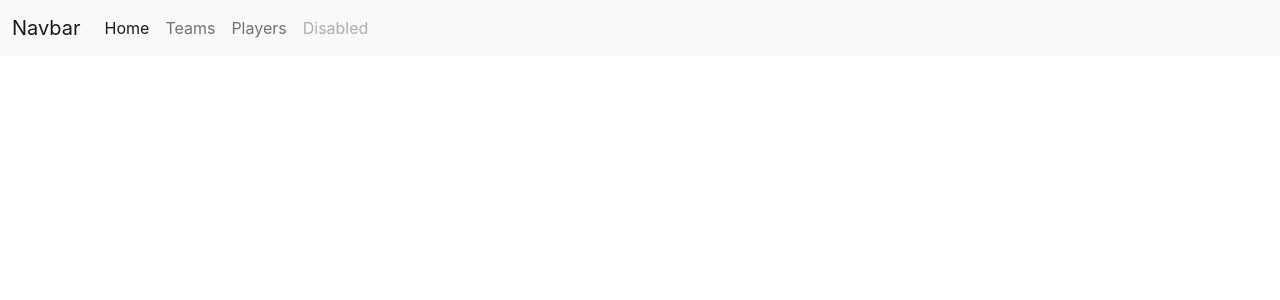
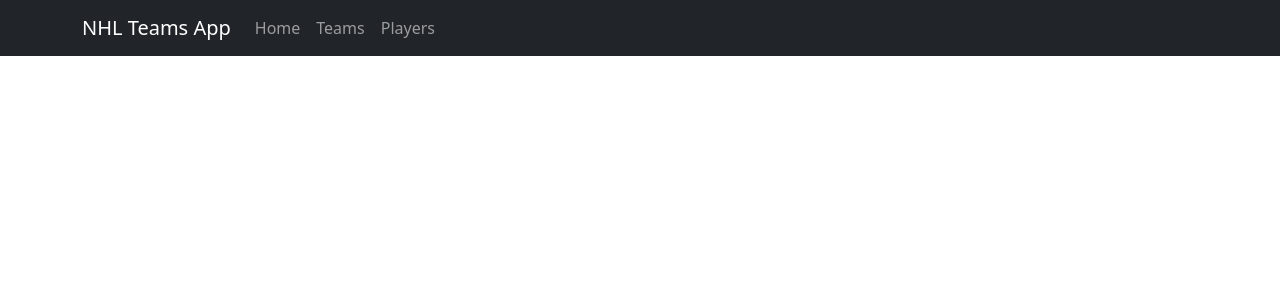
Before and after one commit to Romani4615/SportsAPI, a React (Create React App) app: page /selectedteam in a window 1280 px wide. Shown: the top 300 px of the page. Built offline with nearby package versions, Linux system fonts and the light colour scheme.

Commit message:
Teams Displayed, and Points+wins+losses

```diff
--- a/package.json
+++ b/package.json
@@ -7,7 +7,9 @@
     "@testing-library/react": "^11.2.7",
     "@testing-library/user-event": "^12.8.3",
     "axios": "^0.24.0",
+    "bootstrap": "^5.1.3",
     "react": "^17.0.2",
+    "react-bootstrap": "^2.0.3",
     "react-dom": "^17.0.2",
     "react-router-dom": "^5.2.0",
     "react-scripts": "4.0.3",
--- a/public/index.html
+++ b/public/index.html
@@ -24,8 +24,7 @@
       work correctly both with client-side routing and a non-root public URL.
       Learn how to configure a non-root public URL by running `npm run build`.
     -->
-    <link href="https://cdn.jsdelivr.net/npm/bootstrap@5.0.2/dist/css/bootstrap.min.css" rel="stylesheet" integrity="sha384-EVSTQN3/azprG1Anm3QDgpJLIm9Nao0Yz1ztcQTwFspd3yD65VohhpuuCOmLASjC" crossorigin="anonymous">
-    <script src="https://cdn.jsdelivr.net/npm/bootstrap@5.0.2/dist/js/bootstrap.bundle.min.js" integrity="sha384-MrcW6ZMFYlzcLA8Nl+NtUVF0sA7MsXsP1UyJoMp4YLEuNSfAP+JcXn/tWtIaxVXM" crossorigin="anonymous"></script>
+
     <title>Sports Ball Baby</title>
   </head>
   <body>
--- a/src/App.js
+++ b/src/App.js
@@ -1,20 +1,23 @@
 import React, { Component } from 'react';
 import { Switch, Route } from 'react-router-dom';
-import Navbar from './components/Navbar';
+import 'bootstrap/dist/css/bootstrap.min.css';
+import CustomNavbar from './components/CustomNavbar';
 import Home from './views/Home';
 import Teams from './views/Teams';
 import Players from './views/Players';
+import SelectedTeam from './views/SelectedTeam';
 export default class App extends Component {
   render() {
     return (
       <div>
-        <Navbar />
+        <CustomNavbar />
         <Switch>
         <Route exact path="/" render={ ()=> <Home /> } />
         <Route path="/teams">
           <Teams />
         </Route>
         <Route exact path="/Players" render={ ()=> <Players /> } />
+        <Route exact path="/selectedteam" render={ ()=> <SelectedTeam /> } />
 
         </Switch>
       </div>
--- a/src/components/AllTeams.js
+++ b/src/components/AllTeams.js
@@ -1,30 +1,68 @@
 import React, { Component } from "react";
+import { Card } from 'react-bootstrap'
+export default class AllTeams extends Component {
+  constructor(props) {
+    super(props);
+    console.log("component constructing team");
 
-export default class AllTeams extends Component {
+    this.state = {
+      team: props.team,
+      teamStats: null
+    }
+  };41
+
+  componentDidMount() {
+    const { team } = this.state;
+
+    fetch(`https://statsapi.web.nhl.com/api/v1/teams/${team.id}/stats`)
+      .then((res) => res.json())
+      .then((data) => {
+        this.setState({
+          teamStats: data.stats[0],
+        });
+      })
+      .catch((err) => console.log(err));
+  }
+
   render() {
-      const a = this.props.team
+    const { team } = this.state;
+    const stat = this.state.teamStats?.splits[0]?.stat;
+    console.log(stat + "undef means broken")
     return (
-        <>
-        <table>
-            <thead>
+<>
+<Card style={{ width: '18rem' }}>
+  <Card.Body>
+    <Card.Title>{team.name}</Card.Title>
+    <Card.Subtitle className="mb-2 text-muted">{team.division.name}</Card.Subtitle>
+    { stat && <Card.Text>
+      Pts:
+    { " " + stat.pts } <br />
+    Wins:
+    { " " + stat.wins } <br />
+    Losses:
+    { " " + stat.losses } <br />
+      { console.log(stat)
+        // Put stats/standings informaiton here
+      }
 
-            </thead>
-        </table>
-      <div>
-        <table class="table">
+    </Card.Text> }
+  </Card.Body>
+</Card>
+</>
+    )
 
-
-          <tbody>
-          <tr>
-
-                <td>{a.name}</td>
-                <td>{}</td>
-
-            </tr>
-          </tbody>
-        </table>
-      </div>
-        </>
-    );
   }
 }
+/* <div className="row">
+
+// <div className="accordion" id="accordionExample">
+//   <div className="accordion-item">
+//     <h2 className="accordion-header" id="headingOne">
+//       <button class="accordion-button" type="button" data-bs-toggle="collapse" data-bs-target="#collapseOne" aria-expanded="true" aria-controls="collapseOne">
+//       {a.name}
+//       </button>
+//     </h2>
+
+//       </div>
+//       </div>
+//       </div> */
--- /dev/null
+++ b/src/components/CustomNavbar.js
@@ -0,0 +1,22 @@
+import React, { Component } from "react";
+import { Navbar, Container, Nav } from "react-bootstrap";
+
+
+export default class CustomNavbar extends Component {
+  render() {
+    return (
+      <>
+        <Navbar bg="dark" variant="dark" expand="lg">
+          <Container>
+            <Navbar.Brand>NHL Teams App</Navbar.Brand>
+            <Nav className="me-auto">
+              <Nav.Link href="/">Home</Nav.Link>
+              <Nav.Link href="/teams">Teams</Nav.Link>
+              <Nav.Link href="/players">Players</Nav.Link>
+            </Nav>
+          </Container>
+        </Navbar>
+      </>
+    );
+  }
+}
--- a/src/components/Navbar.js
+++ /dev/null
@@ -1,35 +0,0 @@
-import React, { Component } from 'react'
-import { Link } from 'react-router-dom'
-
-export default class Navbar extends Component {
-    render() {
-        return (
-            <div>
-                <nav class="navbar navbar-expand-lg navbar-light bg-light">
-  <div class="container-fluid">
-    <Link class="navbar-brand" to="">Navbar</Link>
-    <button class="navbar-toggler" type="button" data-bs-toggle="collapse" data-bs-target="navbarNav" aria-controls="navbarNav" aria-expanded="false" aria-label="Toggle navigation">
-      <span class="navbar-toggler-icon"></span>
-    </button>
-    <div class="collapse navbar-collapse" id="navbarNav">
-      <ul class="navbar-nav">
-        <li class="nav-item">
-          <Link class="nav-link active" aria-current="page" to="/">Home</Link>
-        </li>
-        <li class="nav-item">
-          <Link class="nav-link" to="/teams">Teams</Link>
-        </li>
-        <li class="nav-item">
-          <Link class="nav-link" to="players">Players</Link>
-        </li>
-        <li class="nav-item">
-          <Link class="nav-link disabled" to="" tabindex="-1" aria-disabled="true">Disabled</Link>
-        </li>
-      </ul>
-    </div>
-  </div>
-</nav>
-            </div>
-        )
-    }
-}
--- a/src/index.css
+++ b/src/index.css
@@ -11,3 +11,7 @@ code {
   font-family: source-code-pro, Menlo, Monaco, Consolas, 'Courier New',
     monospace;
 }
+
+body {
+  background-color: #efefef;
+}
--- /dev/null
+++ b/src/views/SelectedTeam.js
@@ -0,0 +1,11 @@
+import React, { Component } from 'react'
+
+export default class SelectedTeam extends Component {
+    render() {
+        return (
+            <div>
+
+            </div>
+        )
+    }
+}
--- a/src/views/Teams.js
+++ b/src/views/Teams.js
@@ -4,43 +4,30 @@ import AllTeams from "../components/AllTeams";
 export default class Teams extends Component {
   constructor(props) {
     super(props);
-    console.log("component constructing teams")
+    console.log("component constructing teams");
     this.state = {
-        nhlTeams: []
-    }
-}
-componentDidMount() {
-    console.log("mounting in progress")
+      nhlTeams: [],
+    };
+  }
+  componentDidMount() {
+    console.log("mounting in progress");
     fetch(`https://statsapi.web.nhl.com/api/v1/teams`)
-    .then(res => res.json())
-    .then(data => {
-        console.log(data)
+      .then((res) => res.json())
+      .then((data) => {
+        console.log(data);
         this.setState({
-            nhlTeams: data.teams
-        })
-    })
-    .catch(err => console.log(err))
-}
+          nhlTeams: data.teams,
+        });
+      })
+      .catch((err) => console.log(err));
+  }
   render() {
     return (
-      <div className="container">
-        <table className="table-hover">
-          <thead>
-            <tr>
-              <th></th>
-              <th></th>
-            </tr>
-          </thead>
-
-        </table>
-        <tbody>
-          <tr>
-              <td>
-                {this.state.nhlTeams.map(a => <AllTeams team={a} />)};
-              </td>
-          </tr>
-        </tbody>
+      <div className="col-lg-3 col-md-3 col-sm-4 h-50 p-3">
+          {this.state.nhlTeams.map((a, i) => (
+            <AllTeams team={a} key={i} />
+          ))}
       </div>
     );
-  };
-};
+  }
+}
```
Also changed, not shown: src/components/SelectedSingleTeam.js (added, +11 -0 lines), src/components/SingleTeam.js (deleted, +0 -11 lines), 1 other file (tests, documents, lock files or other folders).
